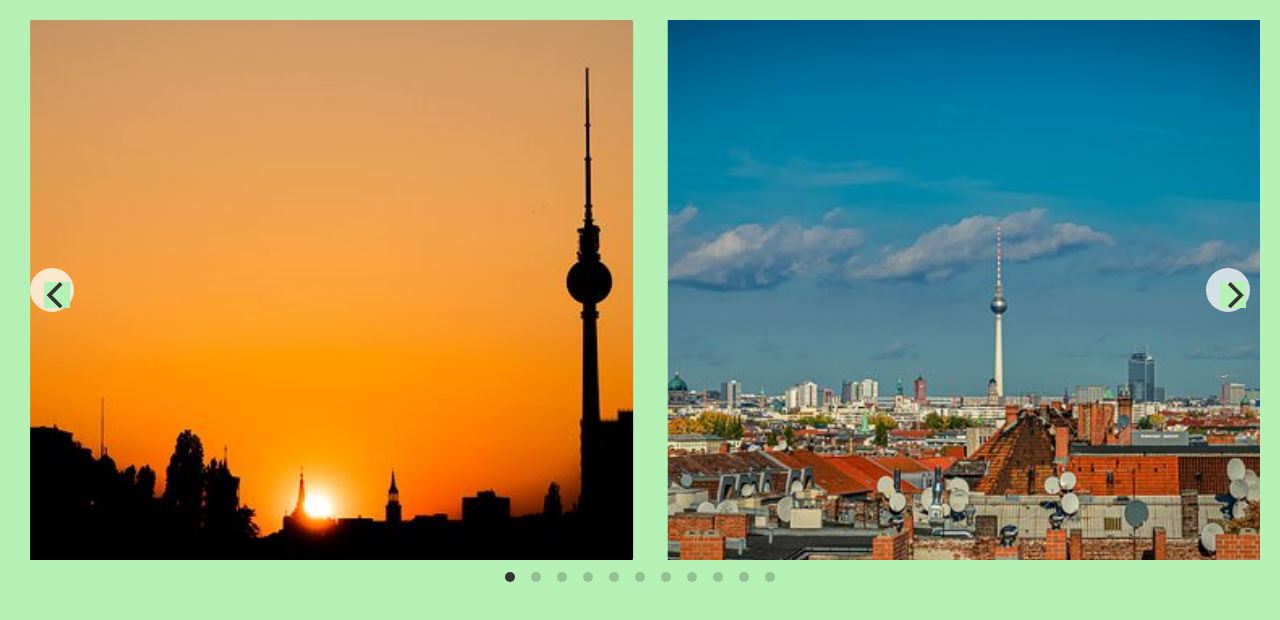
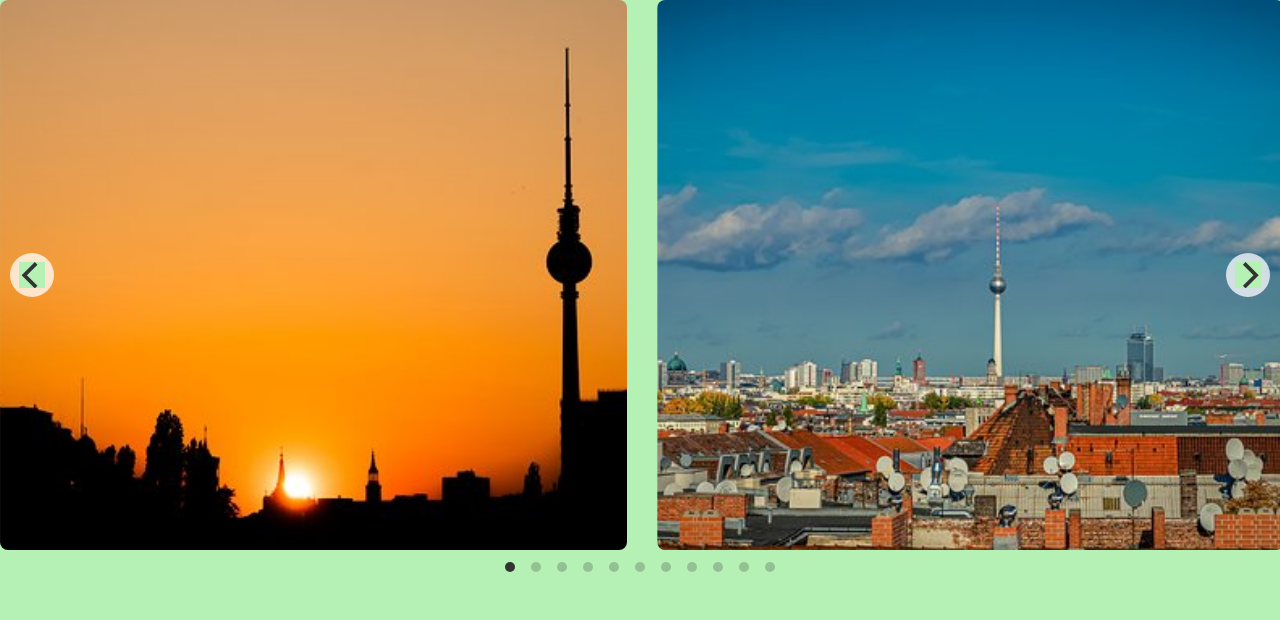
Before and after one commit to DeniMc/image-slides, a plain HTML site: page index.html in a window 1280 px wide. Drawn offline with nearby package versions, Linux system fonts and the light colour scheme.

Commit message:
some respnsive styling

```diff
--- a/index.html
+++ b/index.html
@@ -34,7 +34,7 @@ $('.main-carousel').flickity({
     // options
     cellAlign: 'left',
     wrapAround: true,
-    freeScroll: true
+    freeScroll: false
   });
   </script>
 </body>
--- a/style.css
+++ b/style.css
@@ -1,12 +1,12 @@
 * {
-    margin: 5px;
+    margin: 0;
     padding: 0;
     box-sizing: border-box;
     background-color: rgb(181, 241, 181);
 }
 
 .cell {
-    width: 33%;
+    width: 33.3%;
     height: 550px;
     margin: 0 15px;
     overflow: hidden;
```
